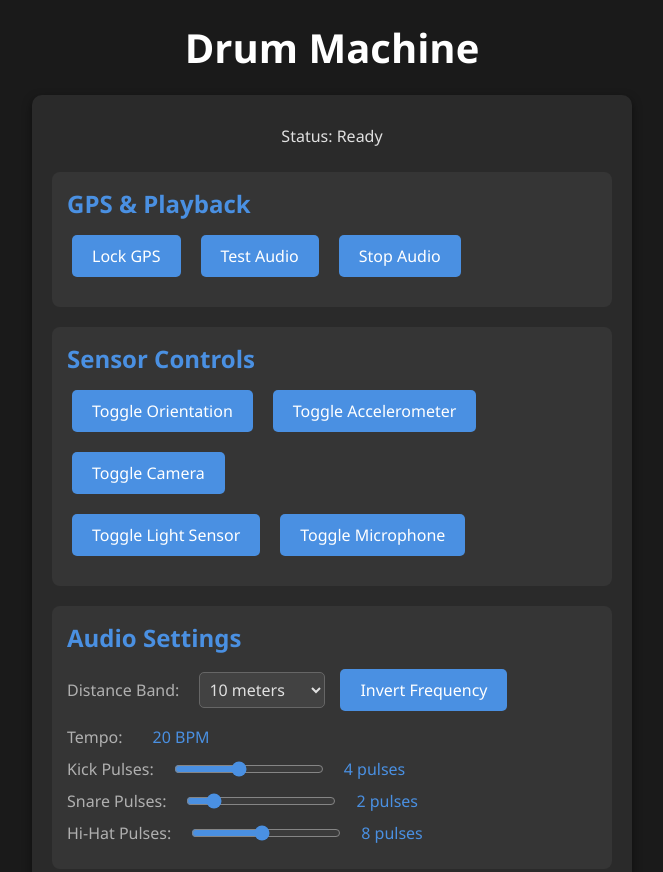
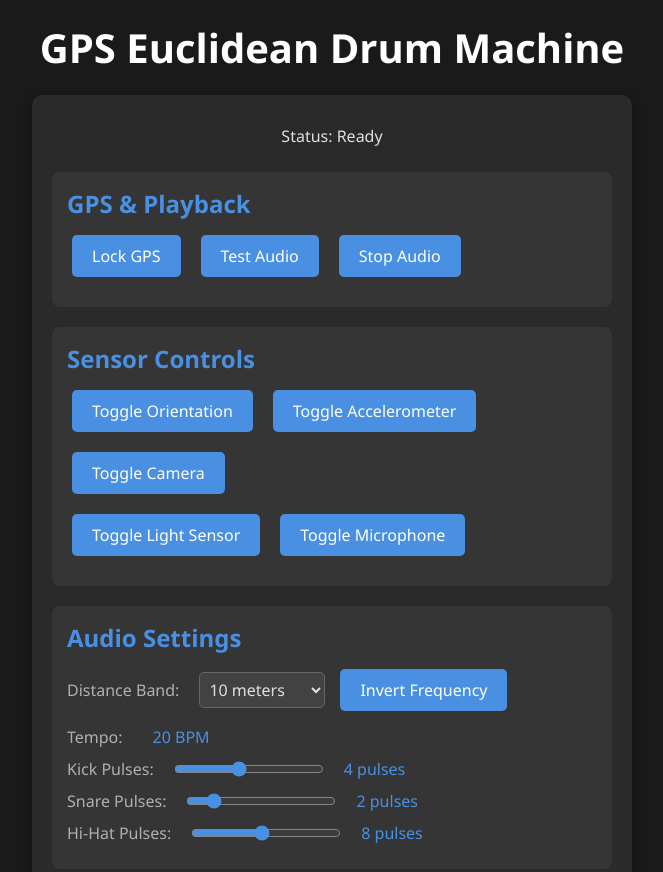
Before and after one commit to tokenno/GPSDruMachine, a plain HTML site: page index.html in a window 1280 px wide. Shown: the top 872 px of the page, without its empty margins (308-971 px from the left). Drawn offline with Linux system fonts and the light colour scheme.

Commit message:
Add files via upload

```diff
--- a/index.html
+++ b/index.html
@@ -3,7 +3,7 @@
 <head>
   <meta charset="UTF-8">
   <meta name="viewport" content="width=device-width, initial-scale=1.0">
-  <title>Drum Machine - Professional Dark Theme</title>
+  <title>Drum Machine</title>
   <style>
     * {
       margin: 0;
@@ -156,7 +156,7 @@
   </style>
 </head>
 <body>
-  <h1>Drum Machine</h1>
+  <h1>GPS Euclidean Drum Machine</h1>
   <div class="container">
     <div id="status" class="status">Status: Ready</div>
 
```
